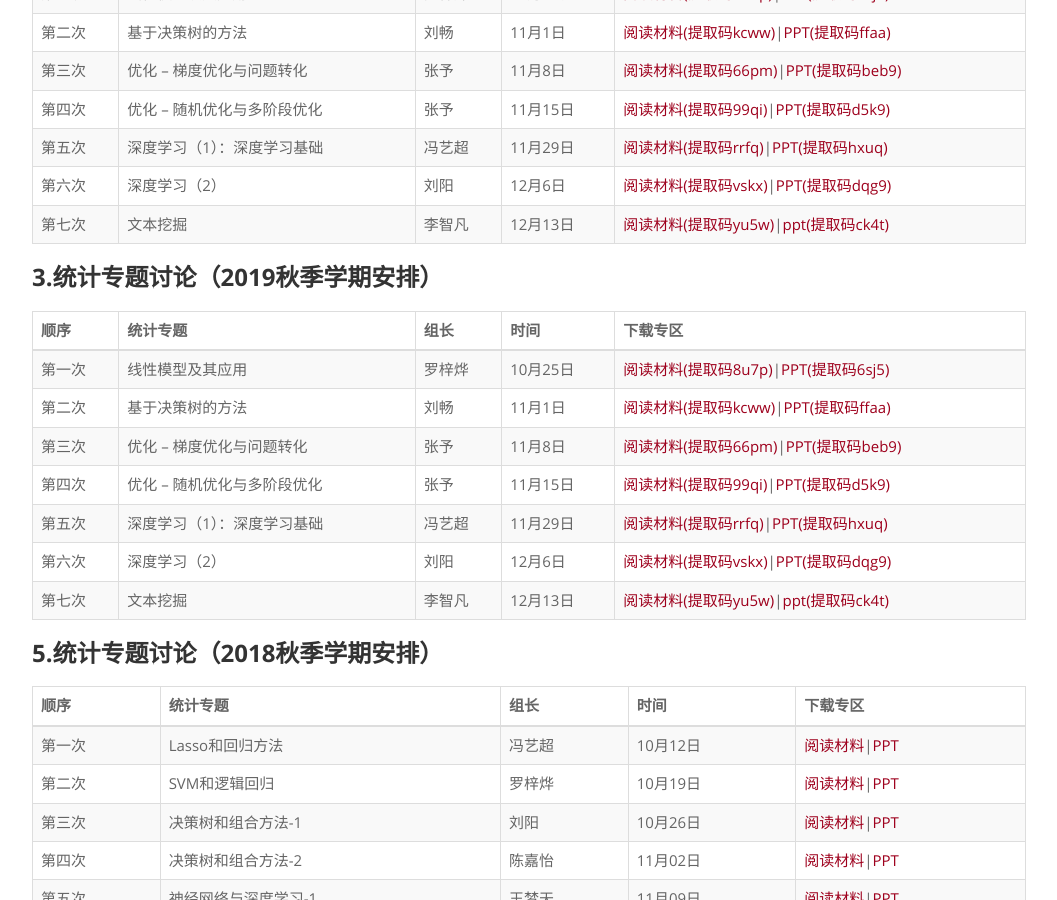
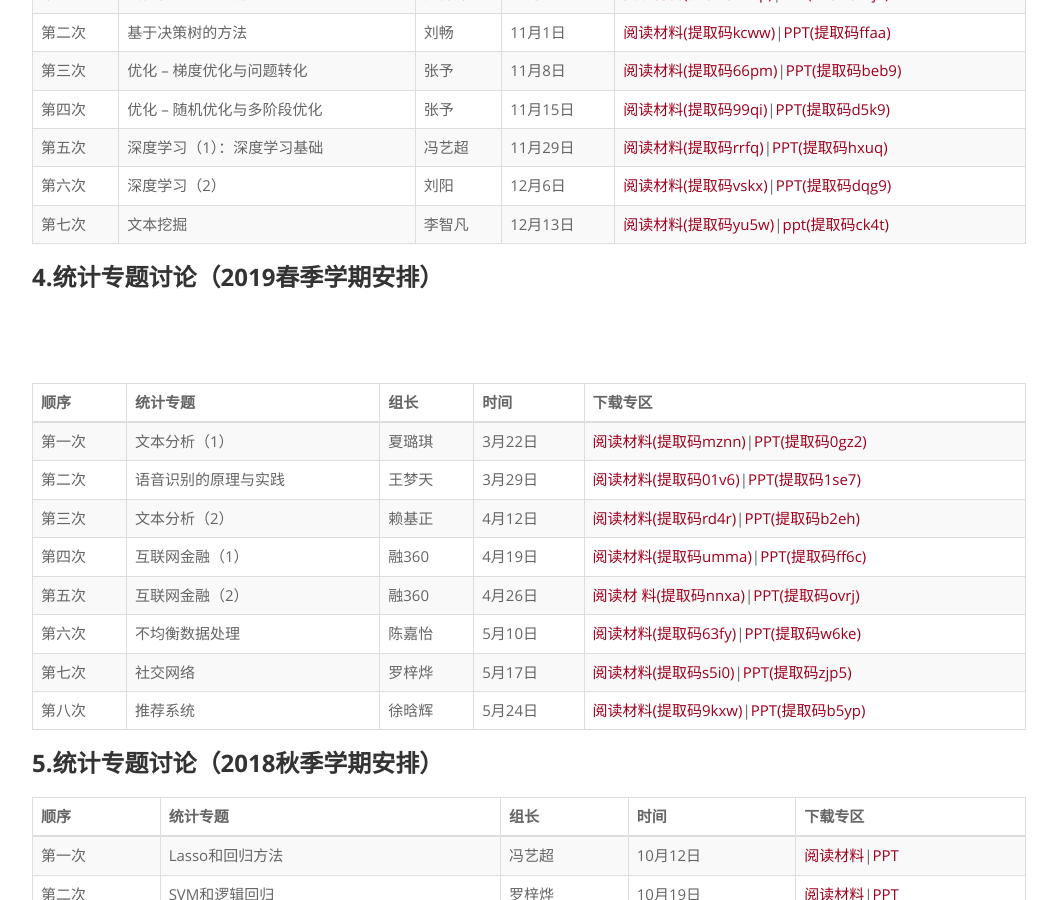
Before and after one commit to rucdmc/rucdmc.github.io, a Jekyll site: the page built from archive.html, in a window 1280 px wide and 900 px high, scrolled down 1310 px. Shown: the whole window, without its empty margins (111-1168 px from the left). Built offline with Jekyll 4.4.1, drawn with Linux system fonts in a browser that asks for light colours.

Commit message:
Update archive.html

```diff
--- a/archive.html
+++ b/archive.html
@@ -228,7 +228,7 @@
 </table>
 
 
-<h3>3.统计专题讨论（2019秋季学期安排）</h3>
+<h3>4.统计专题讨论（2019春季学期安排）</h3>
    <table class="table table-bordered table-striped">
     <thead>
         <tr>
@@ -242,52 +242,60 @@
      <tbody>
         <tr>
             <td>第一次</td>
-            <td>线性模型及其应用</td>
-            <td>罗梓烨</td>
-            <td>10月25日</td>
-            <td><a href="https://pan.baidu.com/s/13FBu-65HVnIPBUCjBsRjnA&shfl=shareset ">阅读材料(提取码8u7p)</a>|<a href="https://pan.baidu.com/s/1PkXSEFKUSE327nH0rfsqnw">PPT(提取码6sj5)</a></td>
+            <td>文本分析（1）</td>
+            <td>夏璐琪</td>
+            <td>3月22日</td>
+            <td><a href="https://pan.baidu.com/s/1PRr_iiHN-CFtmi75soLCsg">阅读材料(提取码mznn)</a>|<a href="https://pan.baidu.com/s/1SoXE32bpjrM0Thte-B_WoA">PPT(提取码0gz2)</a></td>
         </tr>
         <tr>
             <td>第二次</td>
-            <td>基于决策树的方法</td>
-            <td>刘畅</td>
-            <td>11月1日</td>
-            <td><a href="https://pan.baidu.com/s/1-4ynqwLv-MiKpvkNzABDYA">阅读材料(提取码kcww)</a>|<a href="https://pan.baidu.com/s/1I-aoKGqKOh6eOBBgJwZO9Q">PPT(提取码ffaa)</a></td>
+            <td>语音识别的原理与实践</td>
+            <td>王梦天</td>
+            <td>3月29日</td>
+            <td><a href="https://pan.baidu.com/s/128KWT_gqDntW6-ltW-SjrA">阅读材料(提取码01v6)</a>|<a href="https://pan.baidu.com/s/1N9x7mtWDXCBHCsIZ1hK0QA">PPT(提取码1se7)</a></td>
         </tr>
         <tr>
             <td>第三次</td>
-            <td>优化 – 梯度优化与问题转化</td>
-            <td>张予</td>
-            <td>11月8日</td>
-            <td><a href="https://pan.baidu.com/s/1eKR7EC3qsz0y8yfWwhkb6Q">阅读材料(提取码66pm)</a>|<a href="https://pan.baidu.com/s/1I2GPPbjeULgD3CdwkyMNzQ">PPT(提取码beb9)</a></td>
+            <td>文本分析（2）</td>
+            <td>赖基正</td>
+            <td>4月12日</td>
+            <td><a href="https://pan.baidu.com/s/1ALB4UceosuOWtjpp6Sucvg">阅读材料(提取码rd4r)</a>|<a href="https://pan.baidu.com/s/1NXxKPWv_LgG76zWv-hXIhQ">PPT(提取码b2eh)</a></td>
         </tr>
         <tr>
             <td>第四次</td>
-            <td>优化 – 随机优化与多阶段优化</td>
-            <td>张予</td>
-            <td>11月15日</td>
-            <td><a href="https://pan.baidu.com/s/1tAVIEhgjR3TRGww-F7mA2g">阅读材料(提取码99qi)</a>|<a href="https://pan.baidu.com/s/1iqTBCSjwqDIcfw4dhllY1Q">PPT(提取码d5k9)</a></td>
+            <td>互联网金融（1）</td>
+            <td>融360</td>
+            <td>4月19日</td>
+            <td><a href="https://pan.baidu.com/s/1dh6xHSMYpIdD18L7F5n55w">阅读材料(提取码umma)</a>|<a href="https://pan.baidu.com/s/1i4xkrJZq1ZFNj6giB3bhJg">PPT(提取码ff6c)</a></td>
         </tr>
         <tr>
             <td>第五次</td>
-            <td>深度学习（1）：深度学习基础</td>
-            <td>冯艺超</td>
-            <td>11月29日</td>
-            <td><a href="https://pan.baidu.com/s/13DMeTUQCekQWv3PxxFvPew">阅读材料(提取码rrfq)</a>|<a href="https://pan.baidu.com/s/1s7sZhgoEuXhGp88fFxlhAw">PPT(提取码hxuq)</a></td>
+            <td>互联网金融（2）</td>
+            <td>融360</td>
+            <td>4月26日</td>
+            <td><a href="https://pan.baidu.com/s/1dv8l41DL4Yhx8SMlw2ysyQ">阅读材
+料(提取码nnxa)</a>|<a href="https://pan.baidu.com/s/1TZFoS2O7Q_88FRtrSzGtCw">PPT(提取码ovrj)</a></td>
         </tr>
         <tr>
             <td>第六次</td>
-            <td>深度学习（2）</td>
-            <td>刘阳</td>
-            <td>12月6日</td>
-            <td><a href="https://pan.baidu.com/s/1NF1maiEwp7IHFOyghVnJAg">阅读材料(提取码vskx)</a>|<a href="https://pan.baidu.com/s/1QPt3nKjcYtM8hUNFYdD8Fw">PPT(提取码dqg9)</a></td>
+            <td>不均衡数据处理</td>
+            <td>陈嘉怡</td>
+            <td>5月10日</td>
+            <td><a href="https://pan.baidu.com/s/1tOzR6Kqrl1Kd27KnvreYGA">阅读材料(提取码63fy)</a>|<a href="https://pan.baidu.com/s/14cX2uMqo7SgmK_5ejzsQAg">PPT(提取码w6ke)</a></td>
         </tr>
         <tr>
             <td>第七次</td>
-            <td>文本挖掘</td>
-            <td>李智凡</td>
-            <td>12月13日</td>
-            <td><a href="https://pan.baidu.com/s/1Vv164gF9eBRY1pCtqeGfRQ">阅读材料(提取码yu5w)</a>|<a href="https://pan.baidu.com/s/13rOvcXh-OyyrCDgqsZMGqQ">ppt(提取码ck4t)</a></td>
+            <td>社交网络</td>
+            <td>罗梓烨</td>
+            <td>5月17日</td>
+            <td><a href="https://pan.baidu.com/s/1RH6AywdMmGyBrcT-tz9O7g">阅读材料(提取码s5i0)</a>|<a href="https://pan.baidu.com/s/1abL-riTIcOMb1m4CzdjllA">PPT(提取码zjp5)</a></td>
+        </tr>
+        <tr>
+            <td>第八次</td>
+            <td>推荐系统</td>
+            <td>徐晗辉</td>
+            <td>5月24日</td>
+            <td><a href="https://pan.baidu.com/s/1IFZM3KeGNutsMtmIvHQUSA">阅读材料(提取码9kxw)</a>|<a href="https://pan.baidu.com/s/1Vt5Q6sNJNmplimKe3dVjmA">PPT(提取码b5yp)</a></td>
         </tr>
     </tbody>
 </table>
```
Lines whose indentation alone changed are shown as unchanged.
